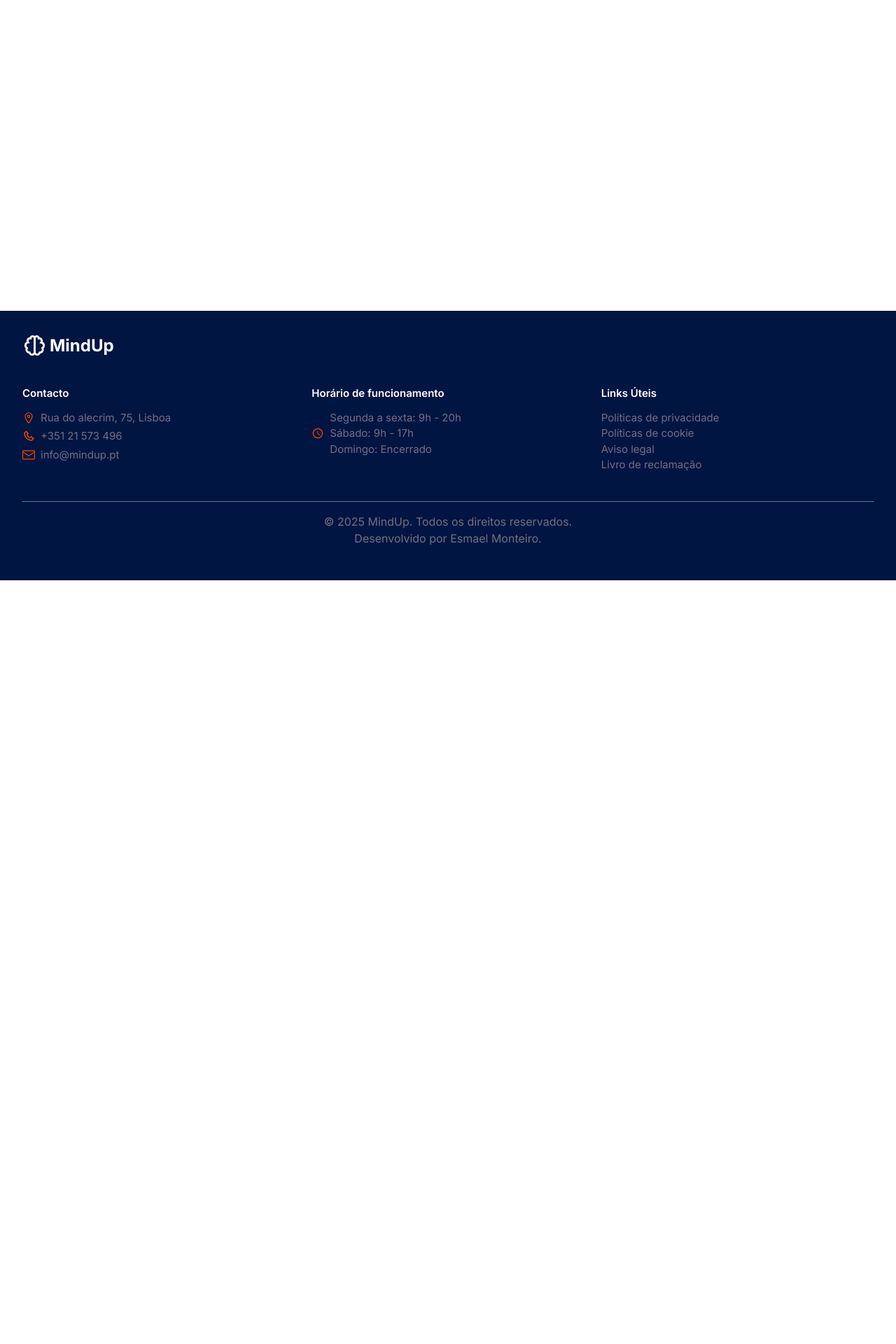
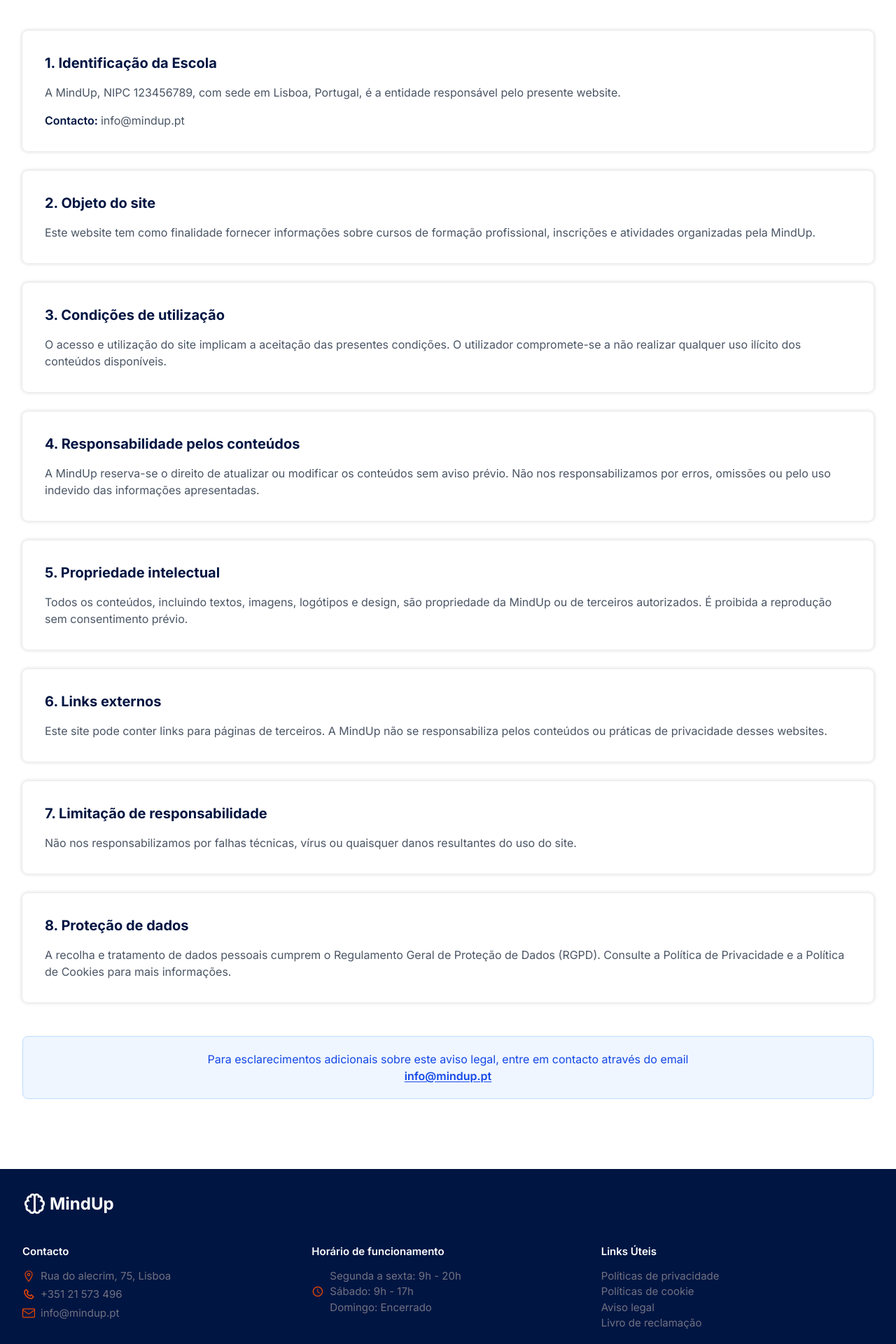
Before and after one commit to Esmael-coder/School_Academy, a React (Vite) app in the folder projecto-final/: page /aviso-legal in a window 1280 px wide. Shown: the part 420-2340 px from the top of the page at 70% size. Before the commit the page ends 1249 px from the top, so only its background shows below. Built offline with nearby package versions, Linux system fonts and the light colour scheme.

Commit message:
aviso legal

```diff
--- a/projecto-final/src/components/Footer.jsx
+++ b/projecto-final/src/components/Footer.jsx
@@ -33,13 +33,17 @@
                                 <IoLocationOutline className='text-orange' size={18} />
                                 Rua do alecrim, 75, Lisboa
                             </li>
-                            <li className='flex items-center gap-2'>
-                                <BiPhone className='text-orange' size={18} />
-                                +351 21 573 496
+                            <li>
+                                <a className='flex items-center gap-2' href="tel:+351 21 573 496">
+                                    <BiPhone className='text-orange' size={18} />
+                                    <span className='hover:underline underline-offset-2'>+351 21 573 496</span>
+                                </a>
                             </li>
-                            <li className='flex items-center gap-2'>
-                                <GoMail className='text-orange' size={18} />
-                                info@mindup.pt
+                            <li>
+                                <a className='flex items-center gap-2' href="mailto:info@mindup.pt">
+                                    <GoMail className='text-orange' size={18} />
+                                    <span className='hover:underline underline-offset-2'>info@mindup.pt</span>
+                                </a>
                             </li>
                         </ul>
                     </div>
@@ -59,10 +63,10 @@
                     <div className='whitespace-nowrap'>
                         <h3 className='font-semibold mb-3'>Links Úteis</h3>
                         <ul className='text-cinza'>
-                            <li><Link className='hover:underline' to={"politica-privacidade"}>Políticas de privacidade</Link></li>
-                            <li><Link className='hover:underline' to={"politica-cookie"}>Políticas de cookie</Link></li>
-                            <li><Link className='hover:underline' to={"aviso-legal"}>Aviso legal</Link></li>
-                            <li><a className='hover:underline' target='_blank' href='https://www.livroreclamacoes.pt/inicio/'>Livro de reclamação</a></li>
+                            <li><Link className='hover:underline underline-offset-2' to={"politica-privacidade"}>Políticas de privacidade</Link></li>
+                            <li><Link className='hover:underline underline-offset-2' to={"politica-cookie"}>Políticas de cookie</Link></li>
+                            <li><Link className='hover:underline underline-offset-2' to={"aviso-legal"}>Aviso legal</Link></li>
+                            <li><a className='hover:underline underline-offset-2' target='_blank' href='https://www.livroreclamacoes.pt/inicio/'>Livro de reclamação</a></li>
                         </ul>
                     </div>
 
--- a/projecto-final/src/pages/PoliticaPrivacidade/PoliticaPrivacidade.jsx
+++ b/projecto-final/src/pages/PoliticaPrivacidade/PoliticaPrivacidade.jsx
@@ -15,7 +15,7 @@
             </section>
 
             <section>
-                <div className='max-w-7xl w-full mx-auto px-4 md:px-6 lg:px-8 py-20 flex flex-col gap-10'>
+                <div className='max-w-7xl w-full mx-auto px-4 md:px-6 lg:px-8 my-20 flex flex-col gap-7'>
                     <InfoContainer icon={<GoDatabase size={26} />} title={"Recolha de dados"}>
                         <h3 className='text-primary font-semibold mb-6'>Informações que nos fornece diretamente:</h3>
                         <ul className='list-inside list-disc text-cinza flex flex-col gap-3'>
--- a/projecto-final/src/pages/avisoLegal/AvisoLegal.jsx
+++ b/projecto-final/src/pages/avisoLegal/AvisoLegal.jsx
@@ -1,7 +1,130 @@
+
 import React from 'react'
+import { InfoContainer } from './InfoContainer'
+import { motion } from 'motion/react'
 
 export const AvisoLegal = () => {
-  return (
-    <div>AvisoLegal</div>
-  )
+    return (
+        <>
+            <section className='bg-secondary h-80'>
+                <div className='max-w-7xl w-full h-full mx-auto px-4 md:px-6 lg:px-8 flex items-center justify-center text-center'>
+                    <h1 className='font-bold text-primary text-4xl lg:text-6xl'>Aviso Legal</h1>
+                </div>
+            </section>
+
+            <div className='w-full max-w-7xl mx-auto px-4 md:px-6 lg:px-8 my-20'>
+
+                <section className='flex flex-col gap-7'>
+                    <motion.div
+                        initial={{ opacity: 0, y: 20 }}
+                        whileInView={{ opacity: 1, y: 0 }}
+                        transition={{ duration: 0.4, ease: "easeIn" }}
+                        viewport={{ once: true, amount: 0.5 }}
+                    >
+                        <InfoContainer
+                            title={"1. Identificação da Escola"}
+                            text={"A MindUp, NIPC 123456789, com sede em Lisboa, Portugal, é a entidade responsável pelo presente website."}
+                            children={<p className='text-gray-600'><span className='font-semibold text-primary'>Contacto: </span>info@mindup.pt</p>}
+                        />
+                    </motion.div>
+
+                    <motion.div
+                        initial={{ opacity: 0, y: 20 }}
+                        whileInView={{ opacity: 1, y: 0 }}
+                        transition={{ duration: 0.4, ease: "easeIn" }}
+                        viewport={{ once: true, amount: 0.3 }}
+                    >
+
+                        <InfoContainer
+                            title={"2. Objeto do site"}
+                            text={"Este website tem como finalidade fornecer informações sobre cursos de formação profissional, inscrições e atividades organizadas pela MindUp."}
+                        />
+                    </motion.div>
+
+                    <motion.div
+                        initial={{ opacity: 0, y: 20 }}
+                        whileInView={{ opacity: 1, y: 0 }}
+                        transition={{ duration: 0.4, ease: "easeIn" }}
+                        viewport={{ once: true, amount: 0.3 }}
+                    >
+
+                        <InfoContainer
+                            title={"3. Condições de utilização"}
+                            text={"O acesso e utilização do site implicam a aceitação das presentes condições. O utilizador compromete-se a não realizar qualquer uso ilícito dos conteúdos disponíveis."}
+                        />
+                    </motion.div>
+
+                    <motion.div
+                        initial={{ opacity: 0, y: 20 }}
+                        whileInView={{ opacity: 1, y: 0 }}
+                        transition={{ duration: 0.4, ease: "easeIn" }}
+                        viewport={{ once: true, amount: 0.3 }}
+                    >
+
+                        <InfoContainer
+                            title={"4. Responsabilidade pelos conteúdos"}
+                            text={"A MindUp reserva-se o direito de atualizar ou modificar os conteúdos sem aviso prévio. Não nos responsabilizamos por erros, omissões ou pelo uso indevido das informações apresentadas."}
+                        />
+                    </motion.div>
+
+                    <motion.div
+                        initial={{ opacity: 0, y: 20 }}
+                        whileInView={{ opacity: 1, y: 0 }}
+                        transition={{ duration: 0.4, ease: "easeIn" }}
+                        viewport={{ once: true, amount: 0.3 }}
+                    >
+
+                        <InfoContainer
+                            title={"5. Propriedade intelectual"}
+                            text={"Todos os conteúdos, incluindo textos, imagens, logótipos e design, são propriedade da MindUp ou de terceiros autorizados. É proibida a reprodução sem consentimento prévio."}
+                        />
+                    </motion.div>
+
+                    <motion.div
+                        initial={{ opacity: 0, y: 20 }}
+                        whileInView={{ opacity: 1, y: 0 }}
+                        transition={{ duration: 0.4, ease: "easeIn" }}
+                        viewport={{ once: true, amount: 0.3 }}
+                    >
+
+                        <InfoContainer
+                            title={"6. Links externos"}
+                            text={"Este site pode conter links para páginas de terceiros. A MindUp não se responsabiliza pelos conteúdos ou práticas de privacidade desses websites."}
+                        />
+                    </motion.div>
+
+                    <motion.div
+                        initial={{ opacity: 0, y: 20 }}
+                        whileInView={{ opacity: 1, y: 0 }}
+                        transition={{ duration: 0.4, ease: "easeIn" }}
+                        viewport={{ once: true, amount: 0.3 }}
+                    >
+
+                        <InfoContainer
+                            title={"7. Limitação de responsabilidade"}
+                            text={"Não nos responsabilizamos por falhas técnicas, vírus ou quaisquer danos resultantes do uso do site."}
+                        />
+                    </motion.div>
+
+                    <motion.div
+                        initial={{ opacity: 0, y: 20 }}
+                        whileInView={{ opacity: 1, y: 0 }}
+                        transition={{ duration: 0.4, ease: "easeIn" }}
+                        viewport={{ once: true, amount: 0.3 }}
+                    >
+
+                        <InfoContainer
+                            title={"8. Proteção de dados"}
+                            text={"A recolha e tratamento de dados pessoais cumprem o Regulamento Geral de Proteção de Dados (RGPD). Consulte a Política de Privacidade e a Política de Cookies para mais informações."}
+                        />
+                    </motion.div>
+
+                    <footer className='bg-secondary text-center text-hightlight p-5 rounded-lg border border-realce my-5'>
+                        <p>Para esclarecimentos adicionais sobre este aviso legal, entre em contacto através do email</p>
+                        <a className='underline underline-offset-2 font-semibold' href="mailto:info@mindup.pt">info@mindup.pt</a>
+                    </footer>
+                </section>
+            </div>
+        </>
+    )
 }
--- /dev/null
+++ b/projecto-final/src/pages/avisoLegal/InfoContainer.jsx
@@ -0,0 +1,11 @@
+import React from 'react'
+
+export const InfoContainer = ({title, text, children}) => {
+  return (
+    <article className='max-w-7xl bg-white rounded-lg p-4 md:p-8 shadow-[var(--boxShadow2)] flex flex-col gap-4'>
+        <h2 className='text-primary font-bold text-xl'>{title}</h2>
+        <p className='text-gray-600'>{text}</p>
+        {children}
+    </article>
+  )
+}
--- a/projecto-final/src/pages/exame/Exame.jsx
+++ b/projecto-final/src/pages/exame/Exame.jsx
@@ -113,7 +113,7 @@
                         text={"Não perca tempo! Quanto mais cedo começar a preparar-se, maiores serão as suas chances de sucesso. Entre em contacto connosco e saiba como podemos ajudá-lo a alcançar os seus objetivos."}
                         link1={"/cursos#start"}
                         link1Content={"Ver cursos preparatórios"}
-                        link2={"/cursos#start"}
+                        link2={"/contacto"}
                         link2Content={"Contactar-nos agora"}
                     />
                 </div>
```
